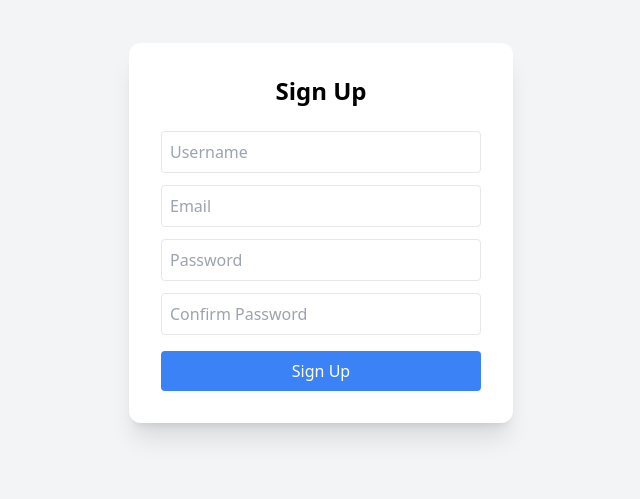
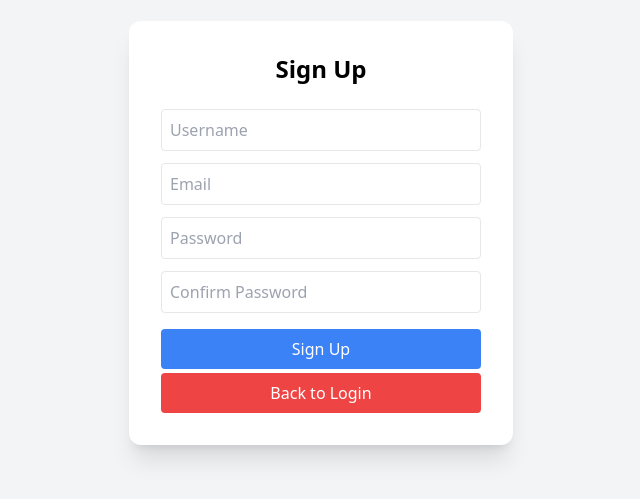
Before and after one commit to Pabl0Azeved0/jobseeker, a React (Vite) app in the folder frontend/: page /signup in a window 1280 px wide. Shown: the part 167-666 px from the top of the page, without its empty margins (319-959 px from the left). Built offline with nearby package versions, Linux system fonts and the light colour scheme.

Commit message:
hotfix(login): Add back button inside signup page and handle enter button on login page

```diff
--- a/frontend/src/components/Login.tsx
+++ b/frontend/src/components/Login.tsx
@@ -21,6 +21,10 @@ export default function Login() {
     dispatch(loginUser({ username, password }));
   };
 
+  const handleEnter = (e: React.KeyboardEvent<HTMLInputElement>) => {
+    if (e.key === 'Enter') handleLogin();
+  };
+
   return (
     <div className="flex flex-col items-center justify-center min-h-screen bg-gray-100">
       <div className="bg-white p-8 shadow-xl rounded-xl w-80">
@@ -38,6 +42,7 @@ export default function Login() {
           className="w-full mb-4 p-2 border rounded"
           value={password}
           onChange={(e) => setPassword(e.target.value)}
+          onKeyDown={handleEnter}
         />
         {error && <p className="text-red-500 text-sm mb-2">{error}</p>}
         <div className="text-center mb-4">
--- a/frontend/src/components/Signup.tsx
+++ b/frontend/src/components/Signup.tsx
@@ -1,6 +1,6 @@
 import { useState } from 'react';
 import api from '../api/api';
-import { useNavigate } from 'react-router-dom';
+import { Link, useNavigate } from 'react-router-dom';
 
 export default function Signup() {
   const navigate = useNavigate();
@@ -85,11 +85,14 @@ export default function Signup() {
         {error && <p className="text-red-500 text-sm mb-2">{error}</p>}
         {success && <p className="text-green-500 text-sm mb-2">{success}</p>}
         <button
-          className="w-full bg-blue-500 text-white py-2 rounded hover:bg-blue-600 transition duration-200"
+          className="w-full bg-blue-500 text-white py-2 rounded hover:bg-blue-600 transition duration-200 mb-1"
           onClick={handleSignup}
         >
           Sign Up
         </button>
+        <Link to={"/login"} className='w-full rounded py-2 block text-white text-center bg-red-500 hover:bg-red-600'>
+          Back to Login
+        </Link>
       </div>
     </div>
   );
```
